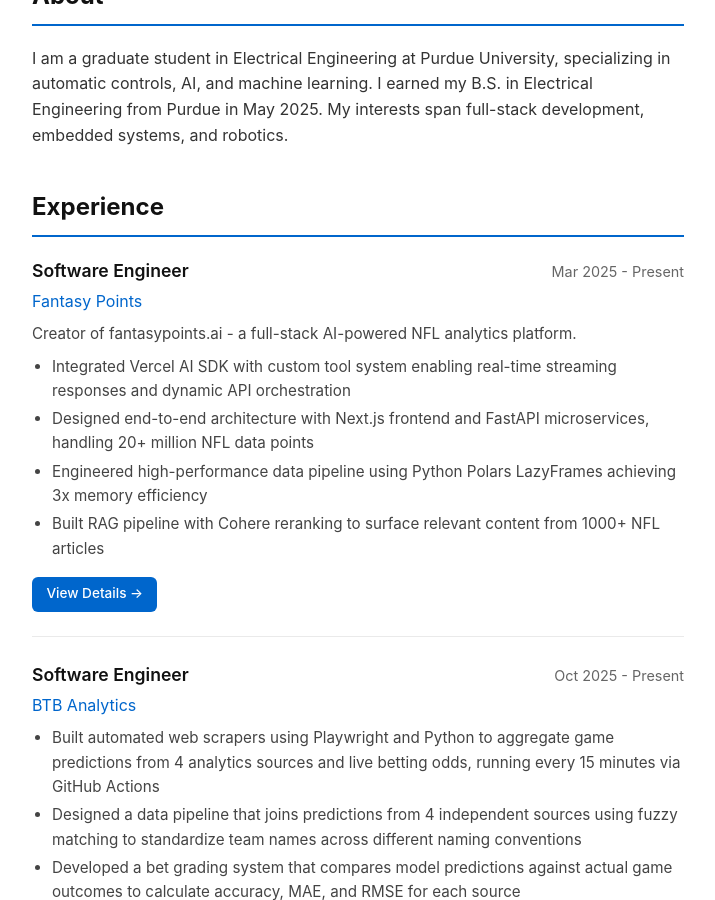
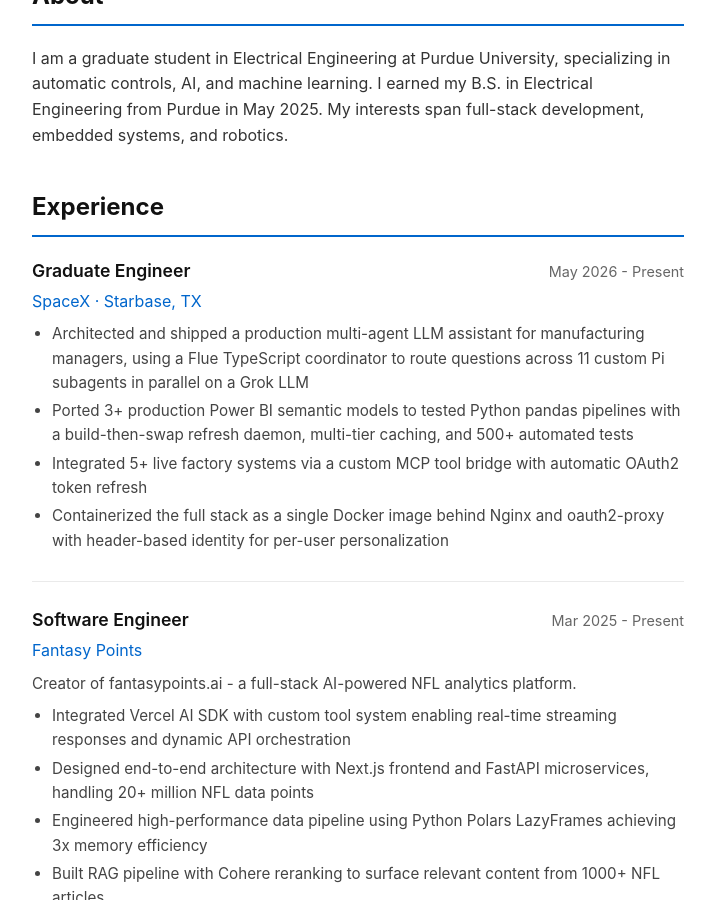
Before and after one commit to joseph-love-dev/joseph-love-dev.github.io, a Jekyll site: the page built from index.md, in a window 1280 px wide and 900 px high, scrolled down 536 px. Shown: the whole window, without its empty margins (282-997 px from the left). Built offline with Jekyll 4.4.1, drawn with Linux system fonts in a browser that asks for light colours.

Commit message:
feat: added spacex to experience and expanded fantasy points details
Co-Authored-By: Claude Fable 5 <noreply@anthropic.com>

```diff
--- a/index.md
+++ b/index.md
@@ -13,6 +13,24 @@ I am a graduate student in Electrical Engineering at Purdue University, speciali
 <section class="experience" id="experience">
 
 <div class="section-title">Experience</div>
+
+<div class="entry">
+    <div class="entry-header">
+        <span class="entry-title">Graduate Engineer</span>
+        <span class="entry-date">May 2026 - Present</span>
+    </div>
+    <div class="entry-subtitle">
+        <a href="https://www.spacex.com" target="_blank" rel="noopener noreferrer">SpaceX</a> · Starbase, TX
+    </div>
+    <div class="entry-description">
+        <ul>
+            <li>Architected and shipped a production multi-agent LLM assistant for manufacturing managers, using a Flue TypeScript coordinator to route questions across 11 custom Pi subagents in parallel on a Grok LLM</li>
+            <li>Ported 3+ production Power BI semantic models to tested Python pandas pipelines with a build-then-swap refresh daemon, multi-tier caching, and 500+ automated tests</li>
+            <li>Integrated 5+ live factory systems via a custom MCP tool bridge with automatic OAuth2 token refresh</li>
+            <li>Containerized the full stack as a single Docker image behind Nginx and oauth2-proxy with header-based identity for per-user personalization</li>
+        </ul>
+    </div>
+</div>
 
 <div class="entry">
     <div class="entry-header">
```
Also changed, not shown: projects/fantasy-points.md (+2 -2 lines).
